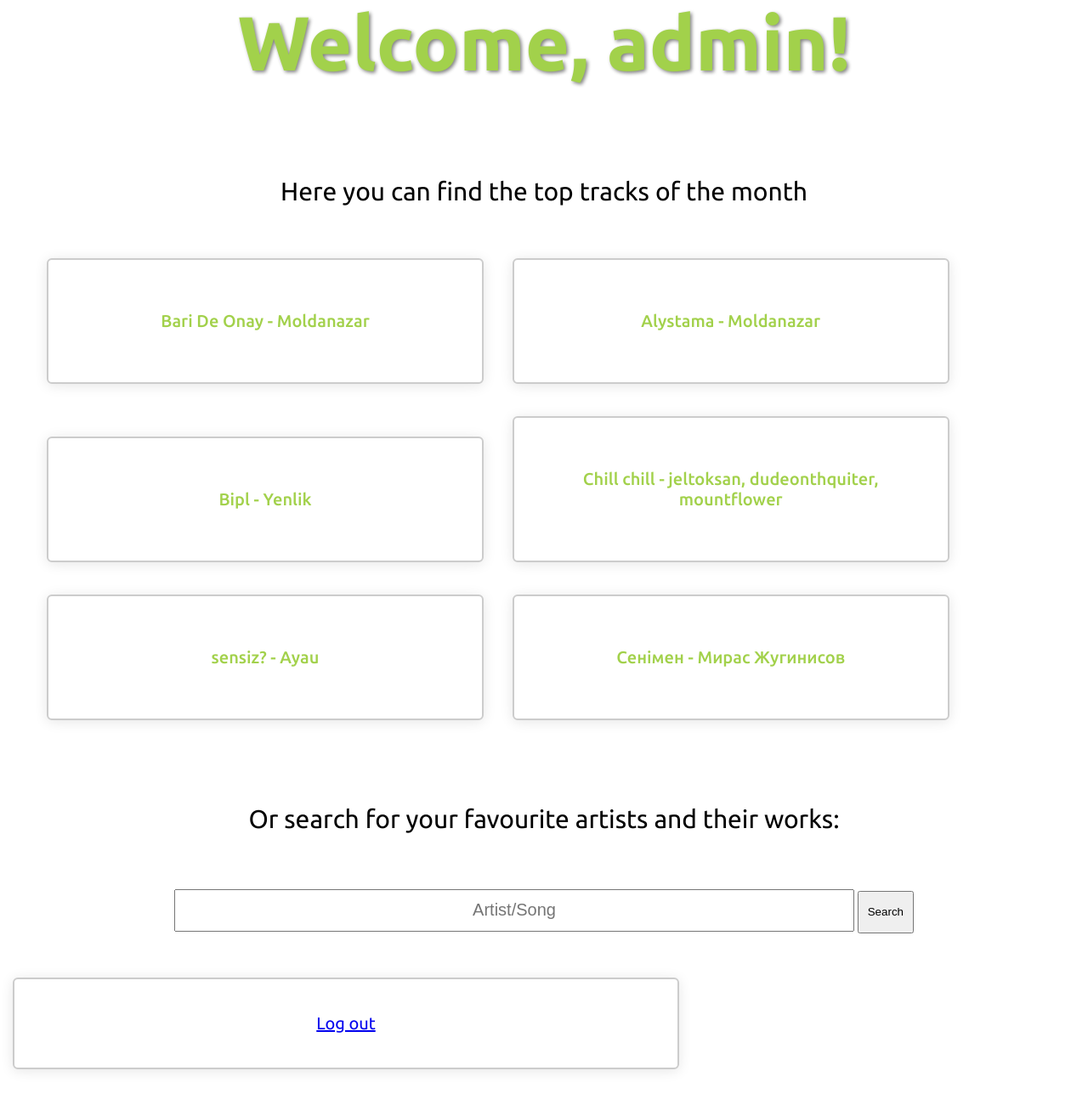
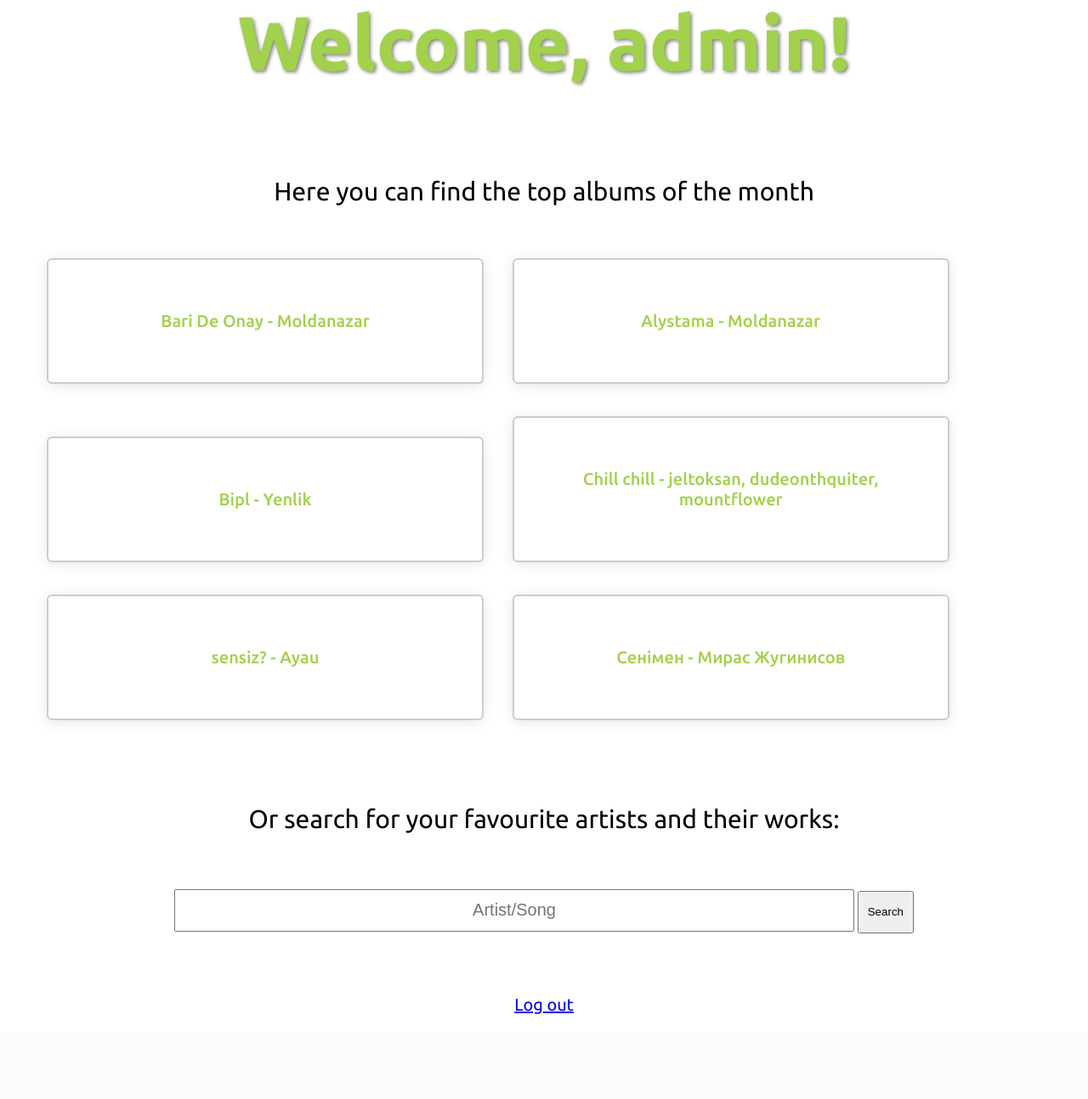
Before and after one commit to matonyn/nfactorial-task, a Django app: page / in a window 1280 px wide. Shown: the part 512-1806 px from the top of the page at 85% size. After the commit the page ends 1706 px from the top, so only its background shows below. Run offline with Django 5.2, Linux system fonts and the light colour scheme; a user stored in the database is signed in; data comes from the database, SQL or seed files in the repository.

Commit message:
Update welcome.html design

```diff
--- a/spoty_task/templates/welcome.html
+++ b/spoty_task/templates/welcome.html
@@ -13,8 +13,10 @@
     <link rel="stylesheet" href="{%static '/style.css/'%}">
 </head>
 <body>
+    <a href="/">
     <header>
     </header>
+    </a>
     <div class="title-spoty">
     {% if user.is_authenticated %}
     <h1>Welcome, {{user.username}}!</h1>
@@ -23,7 +25,7 @@
     {% endif %}
     </div>
     <div class="description">
-    <p>Here you can find the top tracks of the month</p>
+    <p>Here you can find the top albums of the month</p>
     </div>
 
     <div class="songs-list">
@@ -55,7 +57,7 @@
     <div class="search-results">
         <ul>
             {% for found in found_songs%}
-            <div class="found_songr">
+            <div class="found_cont">
             <a href="/{{found.id}}/">
                 <li>
                 <p>{{found}}</p>
@@ -69,7 +71,7 @@
 
     <div class="Login">
         {% if user.is_authenticated%}
-        <div class="auth">
+        <div class="logout">
         <a href="/logout/"><li>Log out</li></a>
         </div>
         {% else %}
```
